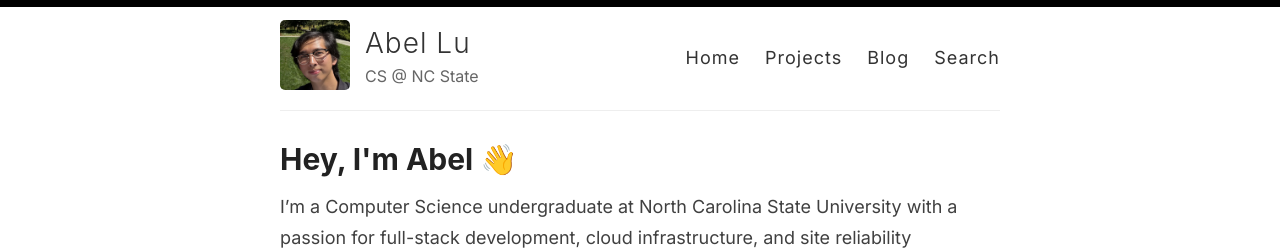
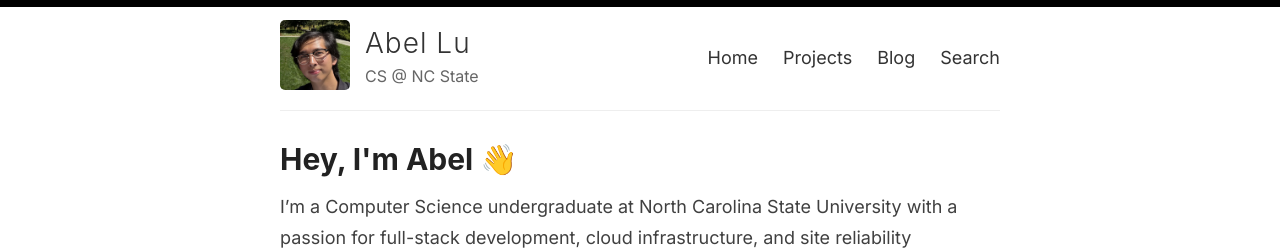
Before and after one commit to azn-abel/azn-abel.github.io, a Jekyll site: the page built from _pages/home.md, in a window 1280 px wide. Shown: the top 250 px of the page. Built offline with Jekyll 4.4.1, drawn with Linux system fonts in a browser that asks for light colours.

Commit message:
Update style.scss

```diff
--- a/assets/style.scss
+++ b/assets/style.scss
@@ -359,7 +359,7 @@ nav {
     color: $darkGray;
     text-align: right;
     // font-weight: 300;
-    letter-spacing: 1px;
+    // letter-spacing: 1px;
 
     @include mobile {
       margin: 0 10px;
```
